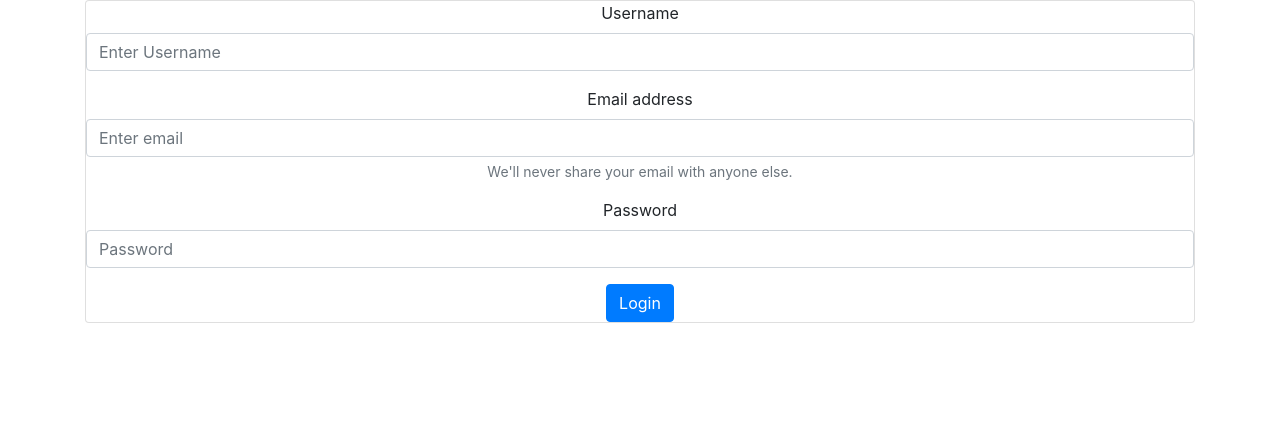
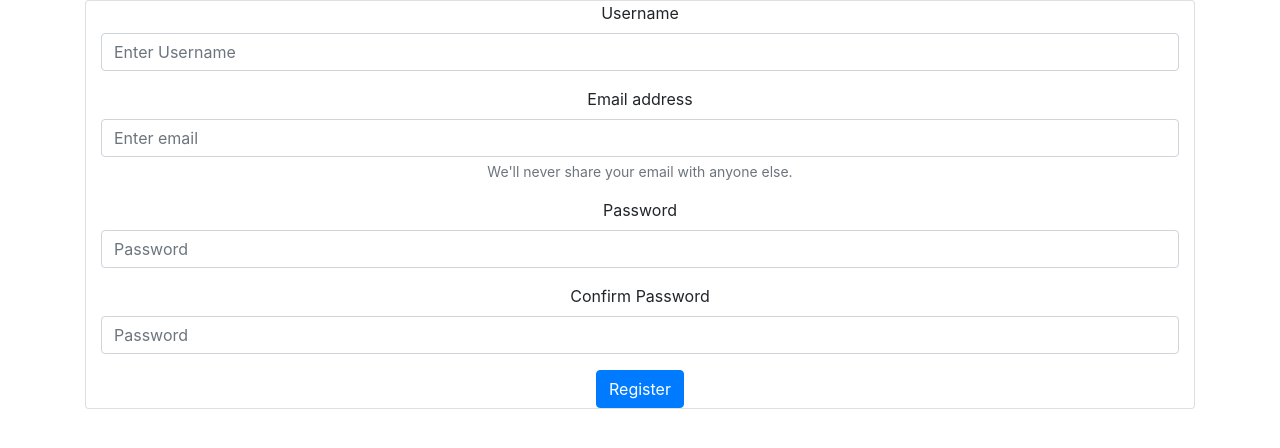
Before and after one commit to VntValenzuela/admins-videojs, a React (Create React App) app: page / in a window 1280 px wide. Shown: the top 448 px of the page. Built offline with nearby package versions, Linux system fonts and the light colour scheme.

Commit message:
Crating Register component, Adding Sweetalert

```diff
--- a/package.json
+++ b/package.json
@@ -12,6 +12,7 @@
     "react-bootstrap": "^1.5.2",
     "react-dom": "^17.0.2",
     "react-scripts": "4.0.3",
+    "sweetalert2": "^10.16.7",
     "web-vitals": "^1.1.1"
   },
   "scripts": {
--- a/src/App.js
+++ b/src/App.js
@@ -1,12 +1,14 @@
 import './App.css';
 import Login from './components/Login';
 import 'bootstrap/dist/css/bootstrap.min.css';
+import Register from './components/Register';
 
 
 function App() {
   return (
     <div className="App">
-      <Login/>
+      {/* <Login/> */}
+      <Register/>
     </div>
   );
 }
--- a/src/components/Login.jsx
+++ b/src/components/Login.jsx
@@ -1,36 +1,39 @@
 import React, { useState } from 'react'
 import { Card, Button, Container, Form } from "react-bootstrap"
 import Axios from 'axios'
+import Swal from 'sweetalert2'
 // import './Login.css'
 
 export default function Login() {
-    const [userName, setUser] = useState('')
+    const [username, setUser] = useState('')
     const [password, setPassword] = useState('')
-    const [email, setEmail] = useState('')
 
-    const register = async(e) => {
+    const login = async(e) => {
         e.preventDefault()
-        const newUser = {userName, password, email}
-        // const response = await Axios.post('http:')
+        if (username === password) {
+            // const response = await Axios.get('https://varplayerapi.herokuapp.com/user')
             // console.log(response)
-        console.log("Saving: ")
-        console.log(newUser)
+            console.log("logged")
+        }
+        else {
+            Swal.fire({
+                icon: 'error',
+                title: 'Oops...',
+                text: 'User or Password incorrect!'
+              })
+        }
+
+
     }
 
         return (
             <Container>
                 <Card>
-                    <Form onSubmit={register}>
-                        <Form.Group controlId="userName">
-                            <Form.Label>Username</Form.Label>
-                            <Form.Control type="text" placeholder="Enter Username" onChange={e=>setUser(e.target.value)}/>
-                        </Form.Group>
-                        <Form.Group controlId="email">
-                            <Form.Label>Email address</Form.Label>
-                            <Form.Control type="email" placeholder="Enter email" onChange={e=>setEmail(e.target.value)}/>
-                            <Form.Text className="text-muted">
-                            We'll never share your email with anyone else.
-                            </Form.Text>
+                    <Container>
+                        <Form onSubmit={login}>
+                            <Form.Group controlId="username">
+                                <Form.Label>Username or Email</Form.Label>
+                                <Form.Control type="text" placeholder="Enter Username or Email" onChange={e=>setUser(e.target.value)}/>
                             </Form.Group>
                             <Form.Group controlId="password">
                                 <Form.Label>Password</Form.Label>
@@ -40,6 +43,7 @@ export default function Login() {
                                 Login
                             </Button>
                         </Form>
+                    </Container>
                 </Card>
             </Container>
         );
--- /dev/null
+++ b/src/components/Register.jsx
@@ -0,0 +1,69 @@
+import React, { useState } from 'react'
+import { Card, Button, Container, Form } from "react-bootstrap"
+import Axios from 'axios'
+import Swal from 'sweetalert2'
+
+export default function Register() {
+    const [username, setUser] = useState('')
+    const [password, setPassword] = useState('')
+    const [password2, setConfirmation] = useState('')
+    const [email, setEmail] = useState('')
+
+    const register = async(e) => {
+        e.preventDefault()
+        if (password === password2) {
+        const newUser = {username, password, email}
+        // const response = await Axios.post('https://varplayerapi.herokuapp.com/user', newUser)
+        // console.log(response)
+        console.log("Saving: ")
+        console.log(newUser)
+        Swal.fire({
+            icon: 'success',
+            title: 'Registered Succesfully',
+            showConfirmButton: false,
+            timer: 1500
+          })
+        }
+        else {
+            Swal.fire({
+                icon: 'error',
+                title: 'Oops...',
+                text: 'Both Passwords must match!'
+              })
+        }
+
+    }
+
+        return (
+            <Container>
+                <Card>
+                    <Container>
+                        <Form onSubmit={register}>
+                            <Form.Group controlId="username">
+                                <Form.Label>Username</Form.Label>
+                                <Form.Control type="text" placeholder="Enter Username" required onChange={e=>setUser(e.target.value)}/>
+                            </Form.Group>
+                            <Form.Group controlId="email">
+                                <Form.Label>Email address</Form.Label>
+                                <Form.Control type="email" placeholder="Enter email" required onChange={e=>setEmail(e.target.value)}/>
+                                <Form.Text className="text-muted">
+                                We'll never share your email with anyone else.
+                                </Form.Text>
+                            </Form.Group>
+                            <Form.Group controlId="password">
+                                <Form.Label>Password</Form.Label>
+                                <Form.Control type="password" placeholder="Password" required onChange={e=>setPassword(e.target.value)}/>
+                            </Form.Group>
+                            <Form.Group controlId="password">
+                                <Form.Label>Confirm Password</Form.Label>
+                                <Form.Control type="password" placeholder="Password" required onChange={e=>setConfirmation(e.target.value)}/>
+                            </Form.Group>
+                            <Button variant="primary" type="submit">
+                                Register
+                            </Button>
+                        </Form>
+                    </Container>
+                </Card>
+            </Container>
+        );
+    }
```
Also changed, not shown: 1 other file (tests, documents, lock files or other folders). Lines whose indentation alone changed are shown as unchanged.
